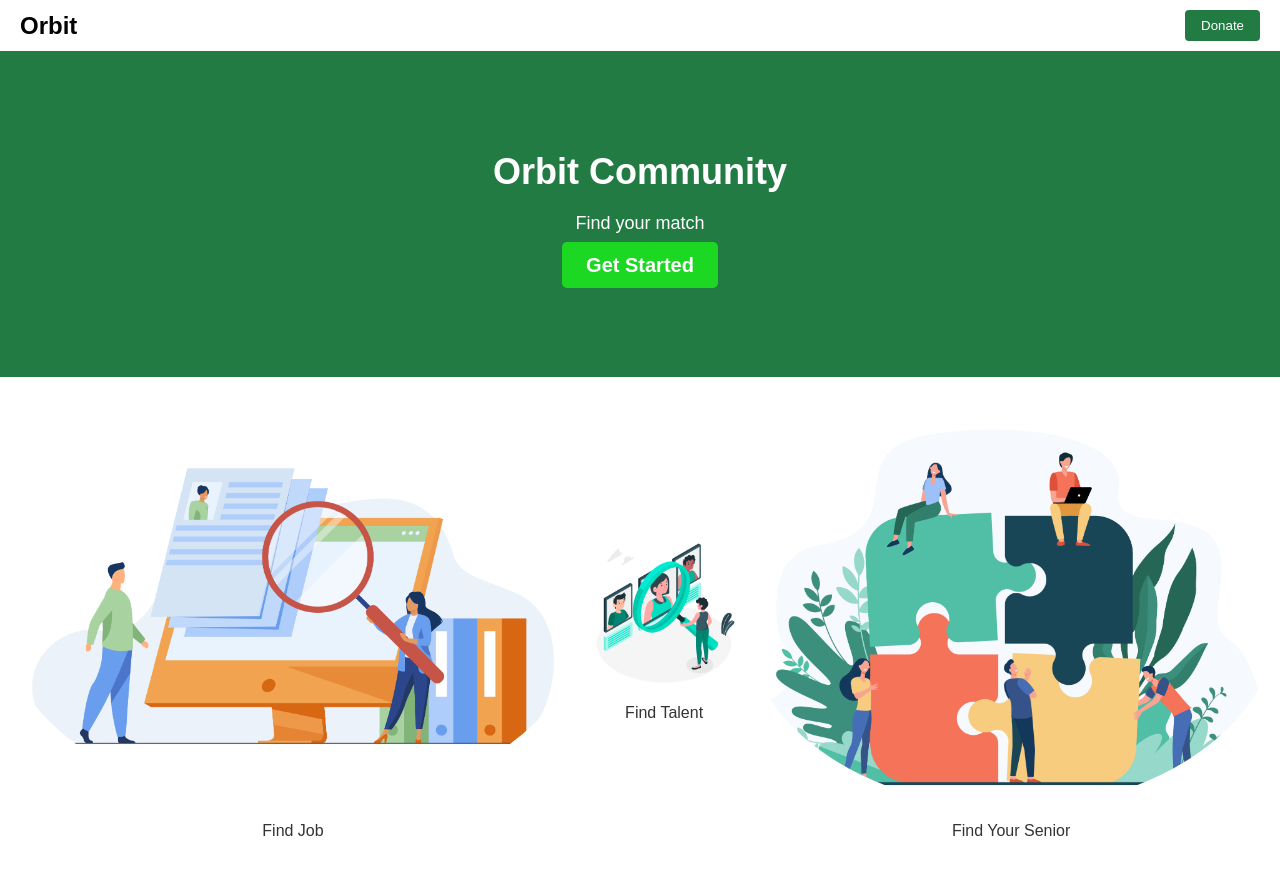
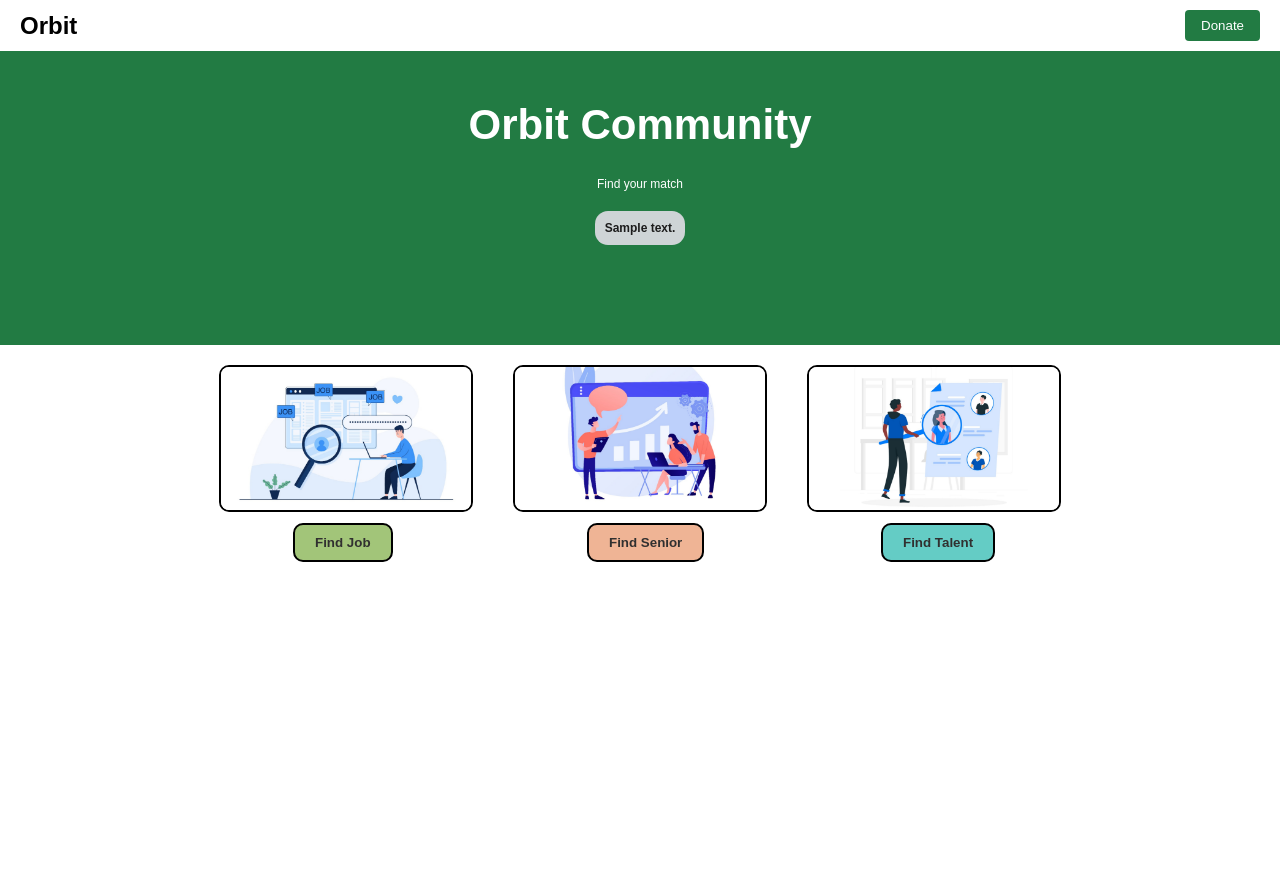
Before and after one commit to Shivamgorade/orbit-first, a Django app: template orbitapp/templates/orbitapp/home.html in a window 1280 px wide. After the commit the page ends 562 px from the top, so only its background shows below. Run offline with Django 3.2, Linux system fonts and the light colour scheme; the template is opened without the code that fills it: most values are stand-ins (such as "Sample title", 1, 10 or a date in 2020).

Commit message:
fifth commit

```diff
--- a/orbit/settings.py
+++ b/orbit/settings.py
@@ -25,8 +25,8 @@ SECRET_KEY = 'django-insecure-xu7*d+-&mo-oy$5t*-x*i1jfvv%robf+=g0_9192cv8(p#xks(
 # SECURITY WARNING: don't run with debug turned on in production!
 DEBUG = True
 
-ALLOWED_HOSTS = []
-
+ALLOWED_HOSTS = ['192.168.65.247']
+#'192.168.65.247'
 
 # Application definition
 
--- a/orbitapp/admin.py
+++ b/orbitapp/admin.py
@@ -1,8 +1,10 @@
 from django.contrib import admin
 from .models import Card
+from .models import Quote
 
 class CardAdmin(admin.ModelAdmin):
     list_display = ('company_name', 'designation', 'location', 'apply_link')
     search_fields = ('company_name', 'designation', 'location')
 
 admin.site.register(Card, CardAdmin)
+admin.site.register(Quote)
--- a/orbitapp/models.py
+++ b/orbitapp/models.py
@@ -9,3 +9,9 @@ class Card(models.Model):
 
     def __str__(self):
         return self.company_name
+
+class Quote(models.Model):
+    text = models.TextField(max_length=100)
+
+    def __str__(self):
+        return self.text
--- a/orbitapp/static/css/home.css
+++ b/orbitapp/static/css/home.css
@@ -1,10 +1,3 @@
-/* Reset some default styles */
-* {
-    margin: 0;
-    padding: 0;
-    box-sizing: border-box;
-}
-
 /* Define a basic background color and font styles for the entire page */
 body {
     margin: 0;
@@ -44,59 +37,122 @@ body {
 }
 
 .content h1 {
-    font-size: 36px;
+    margin-top: -50px;
+    font-size: 42px;
     font-weight: bold;
     color: #ffffff;
 }
 
 .content p {
-    font-size: 18px;
+    font-size: 12px;
     color: #ffffff;
     margin: 20px 0;
 }
 
-.content .cta-button {
-    background-color: #1cd822;
-    color: white;
-    padding: 12px 24px;
-    border: none;
-    border-radius: 5px;
-    font-size: 20px;
-    font-weight: bold;
-    text-decoration: none;
-    cursor: pointer;
-    transition: background-color 0.3s ease;
+#quoteDisplay {
+    margin: 0 auto;
+    width: fit-content;
+    height: fit-content;
+    background-color: #ced4d6; /* Background color */
+    border-radius: 13px; /* Rounded corners */
+    padding: 10px; /* Add padding to create some space between text and background */
+    font-weight: bold; /* Make the text bold */
+    color: rgb(28, 28, 28); /* Text color */
 }
 
-.content .cta-button:hover {
-    background-color: #3fc48f;
+
+.img-container{
+    display: flex;
+    flex-wrap: wrap;
+    justify-content: center;
+
+
+
+
 }
-/* Your existing CSS styles */
-/* ... */
-
-/* Style the image section */
-.image-section {
-    display: flex;
-    justify-content: space-around;
-    align-items: center;
-    padding: 40px 0;
-    background-color: #ffffff;
+/* Add margins to child images */
+.img-container img {
+    margin: 20px; /* Adjust the margin size as needed */
 }
 
-/* Style individual image boxes */
-.image-box {
-    text-align: center;
-    color: #333;
+.image1{
+    margin-left: 0px;
+    margin-top: 20px;
+    width: 100%; /* Take up 100% of the container width */
+    max-width: 250px; /* Limit maximum width for larger screens */
+    border: 2px solid; /* Add a border for all images */
+    border-radius: 10px
+
 }
 
-.image-box img {
-    width: 100%; /* Adjust image size as needed */
-    height: 100%;
-    border-radius: 50%;
-    margin-bottom: 10px;
+
+.image2{
+    margin-top: 20px;
+    margin-left: 0px;
+    width: 100%; /* Take up 100% of the container width */
+    max-width: 250px; /* Limit maximum width for larger screens */
+    border: 2px solid; /* Add a border for all images */
+    border-radius: 10px
+
+}
+.image3{
+    margin-left: 0px;
+    margin-top: 20px;
+    width: 100%; /* Take up 100% of the container width */
+    max-width: 250px; /* Limit maximum width for larger screens */
+    border: 2px solid; /* Add a border for all images */
+    border-radius: 10px
+
+}
+.btn1{
+    margin-top: 178px;
+    margin-left: -200px;
+    background-color: #A2C579; /* Childish color for the button background */
+    color: rgb(49, 48, 48);
+     font-weight: bold;
+    padding: 10px 20px;
+    border: 2px solid;
+    border-color: black;
+    border-radius: 10px;
+    cursor: pointer;
+   /* Add margin between image and button */
+
+}
+.btn2{
+    margin-left: -200px;
+    margin-top: 178px;
+    background-color: #EFB495; /* Childish color for the button background */
+    color: rgb(49, 48, 48);
+    font-weight: bold;
+    padding: 10px 20px;
+    border: 2px solid;
+    border-color: black;
+    border-radius: 10px;
+    cursor: pointer;
+  /* Add margin between image and button */
+
+
+}
+.btn3{
+    margin-left: -200px;
+    margin-top: 178px;
+    background-color: #64CCC5; /* Childish color for the button background */
+    color: rgb(49, 48, 48);
+    font-weight: bold;
+    padding: 10px 20px;
+    border: 2px solid;
+    border-color: black;
+    border-radius: 10px;
+    cursor: pointer;
+    /* Add margin between image and button */
 }
 
-/* Media Queries - Adjust styles for smaller screens if needed */
-@media (max-width: 768px) {
-    /* Your responsive styles here */
+.btn1:hover {
+    background-color: #77d2a9; /* Change background color on hover */
 }
+.btn2:hover {
+    background-color: #df9797; /* Change background color on hover */
+}
+.btn3:hover {
+    background-color: #c387bc; /* Change background color on hover */
+}
--- a/orbitapp/templates/orbitapp/home.html
+++ b/orbitapp/templates/orbitapp/home.html
@@ -1,10 +1,11 @@
                 {% load static %}
+
                 <!DOCTYPE html>
                 <html lang="en">
                 <head>
                     <meta charset="UTF-8">
                     <meta name="viewport" content="width=device-width, initial-scale=1.0">
-    <link rel="stylesheet" type="text/css" href="/static/css/home.css">
+                    <link rel="stylesheet" type="text/css" href="{% static 'css/home.css' %}">
                     <title>Orbit</title>
                 </head>
                 <body>
@@ -15,21 +16,17 @@
                     <div class="content">
                         <h1>Orbit Community</h1>
                         <p>Find your match</p>
-        <a href="find-job" class="cta-button">Get Started</a>
+                        <p id="quoteDisplay">{{ random_quote.text }}</p>
                     </div>
-    <div class="image-section">
-        <div class="image-box">
-            <img src="{% static 'images/find_job.jpg' %}" alt="Find Job">
-            <p>Find Job</p>
-        </div>
-        <div class="image-box">
-            <img src="{% static 'images/find_talent.jpg' %}" alt="Find Talent">
-            <p>Find Talent</p>
-        </div>
-        <div class="image-box">
-            <img src="{% static 'images/find_your_senior.jpg' %}" alt="Find Your Senior">
-            <p>Find Your Senior</p>
-        </div>
+                    <div class='img-container'>
+
+                    <div><img src="{% static 'images/find_job.jpg' %}" alt="Find Senior" class="image1"></div>
+                    <a href="/find-job"><button class="btn1">Find Job</button></a>
+                    <div><img src="{% static 'images/find_senior.jpg' %}" alt="Find Senior" class="image2"></div>
+                    <div><button class="btn2">Find Senior</button></div>
+                    <div><img src="{% static 'images/find_talent.jpg' %}" alt="Find Senior" class="image3"></div>
+                    <div><button class="btn3">Find Talent</button></div>
+
                      </div>
                  </body>
                 </html>
```
Also changed, not shown: orbitapp/views.py (+10 -2 lines), db.sqlite3, orbitapp/migrations/0003_quote.py (added), orbitapp/migrations/0004_alter_quote_text.py (added), orbitapp/static/images/find_job.jpg, orbitapp/static/images/find_senior.jpg (added), orbitapp/static/images/find_talent.jpg, orbitapp/static/images/find_your_senior.jpg (deleted). Lines whose indentation alone changed are shown as unchanged.
